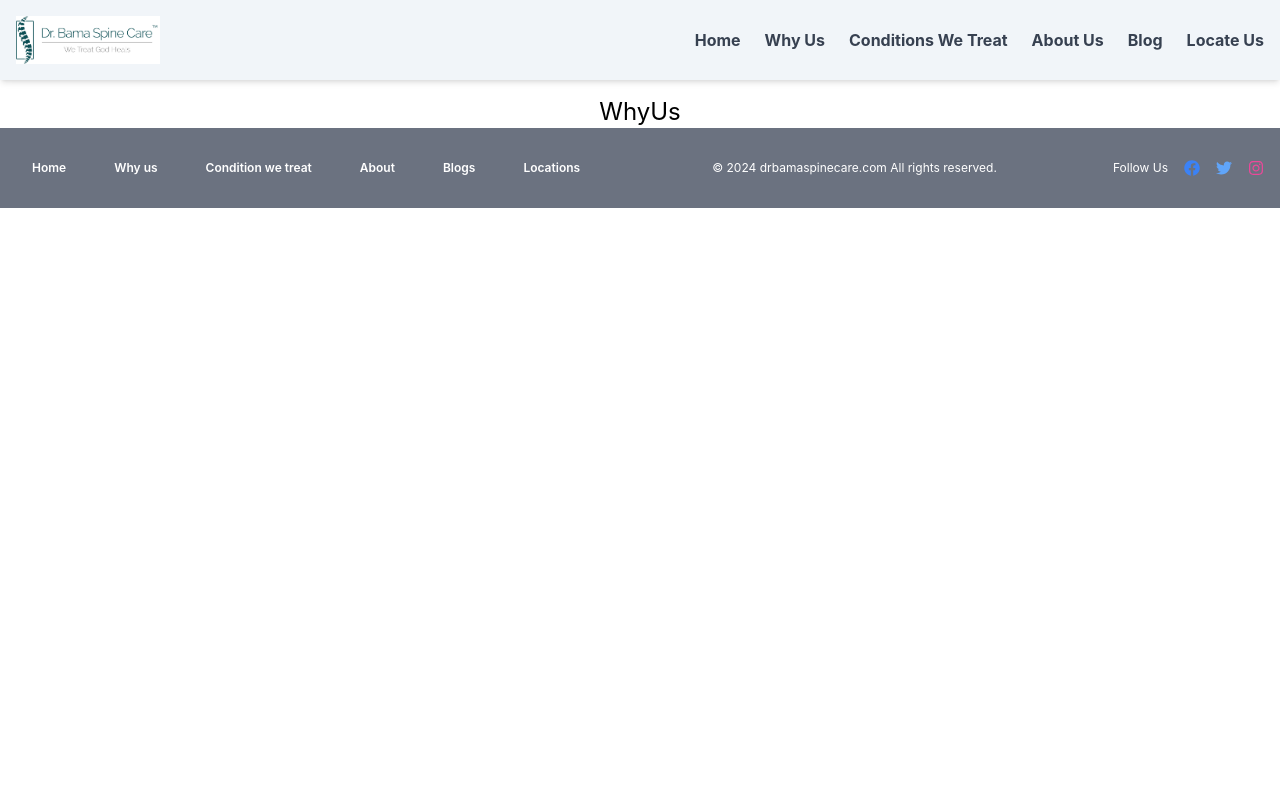
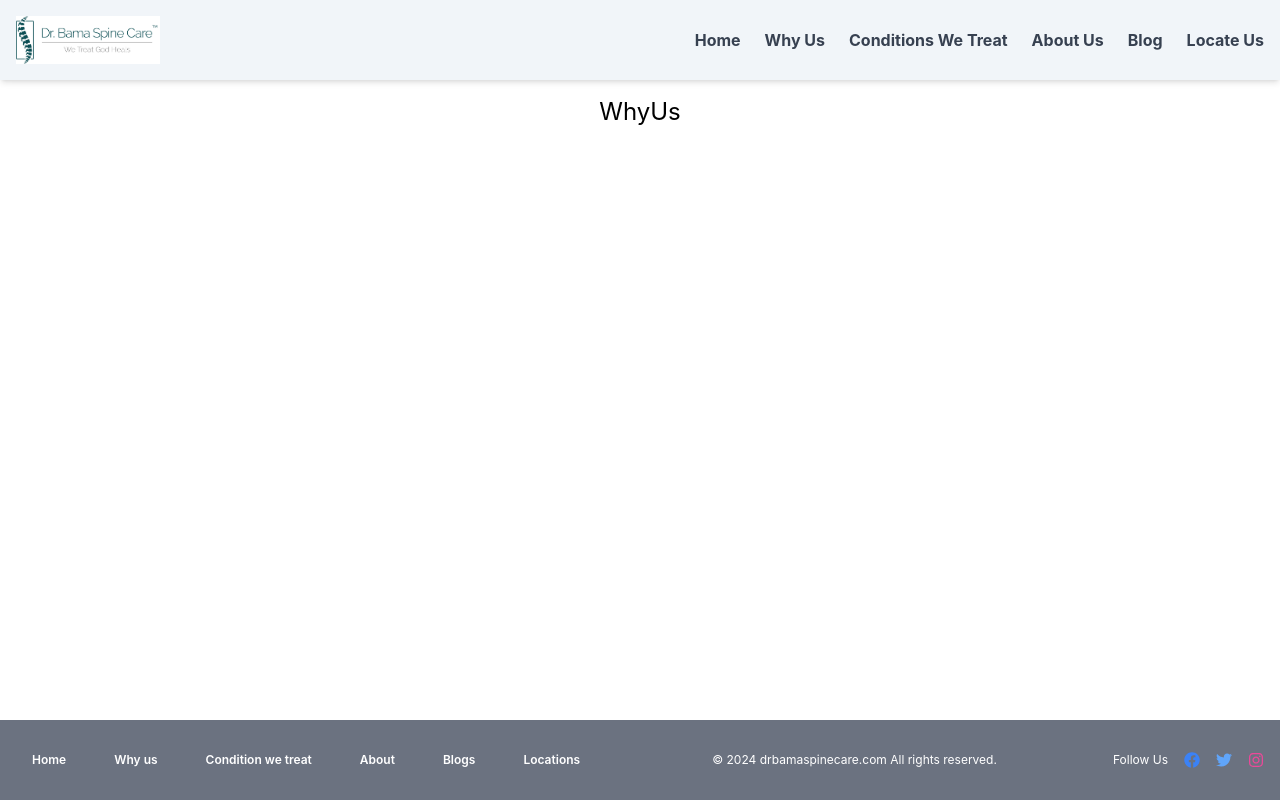
Before and after one commit to aruns128/bama-v3, a React (Create React App) app: page /why_us in a window 1280 px wide. Built offline with nearby package versions, Linux system fonts and the light colour scheme.

Commit message:
footer added

```diff
--- a/src/App.js
+++ b/src/App.js
@@ -16,7 +16,12 @@
 function App() {
   return (
     <Router>
+      <div className="flex flex-col min-h-screen">
+        {/* Navbar */}
         <Navbar />
+
+        {/* Main content */}
+        <main className="flex-grow">
           <Routes>
             <Route path="/" element={<Home />} />
             <Route path="/why_us" element={<WhyUs />} />
@@ -25,6 +30,9 @@
             <Route path="/blogs" element={<Blog />} />
             <Route path="/locate" element={<LocateUs />} />
           </Routes>
+        </main>
+
+        {/* Footer */}
         <footer className="bg-gray-500 text-white text-center py-6">
           <div className="flex flex-col lg:flex-row justify-between items-center px-4">
             {/* Footer Navigation Links */}
@@ -91,6 +99,7 @@
             </div>
           </div>
         </footer>
+      </div>
     </Router>
   );
 }
```
Lines whose indentation alone changed are shown as unchanged.
